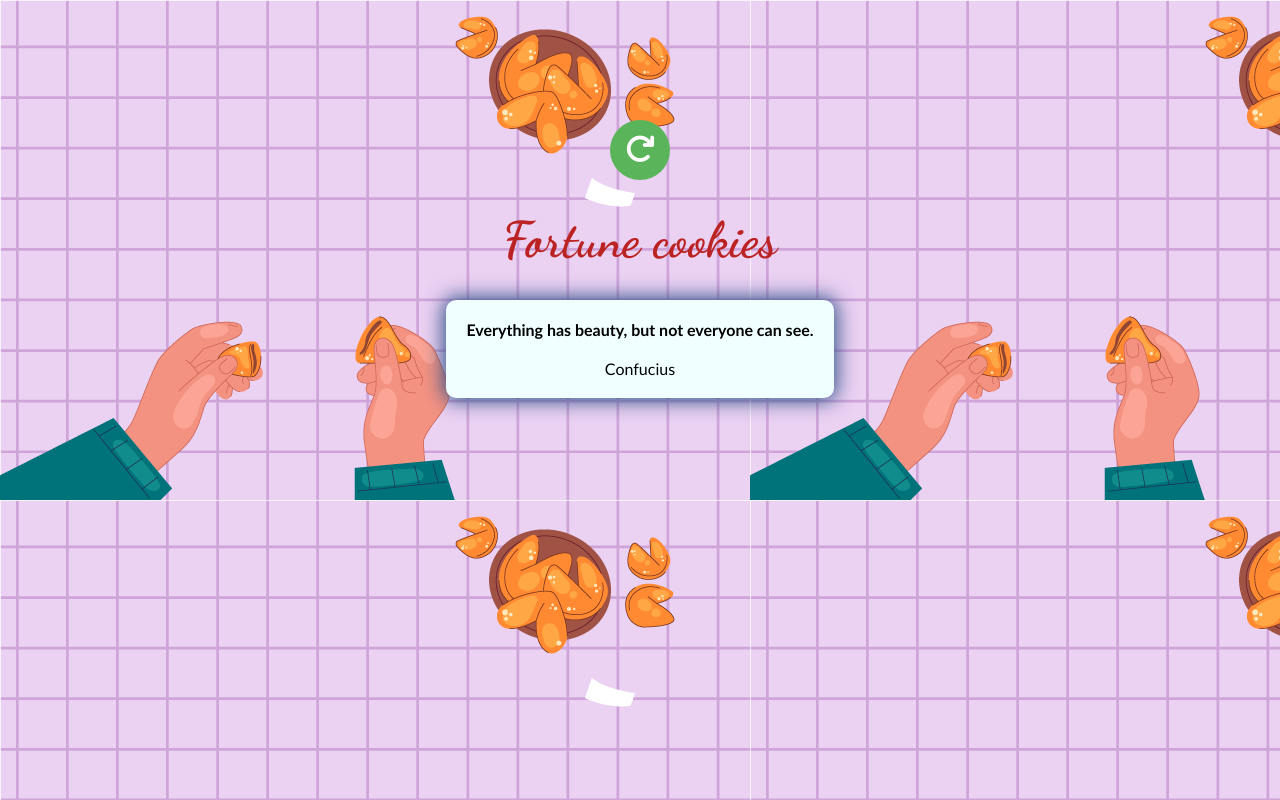
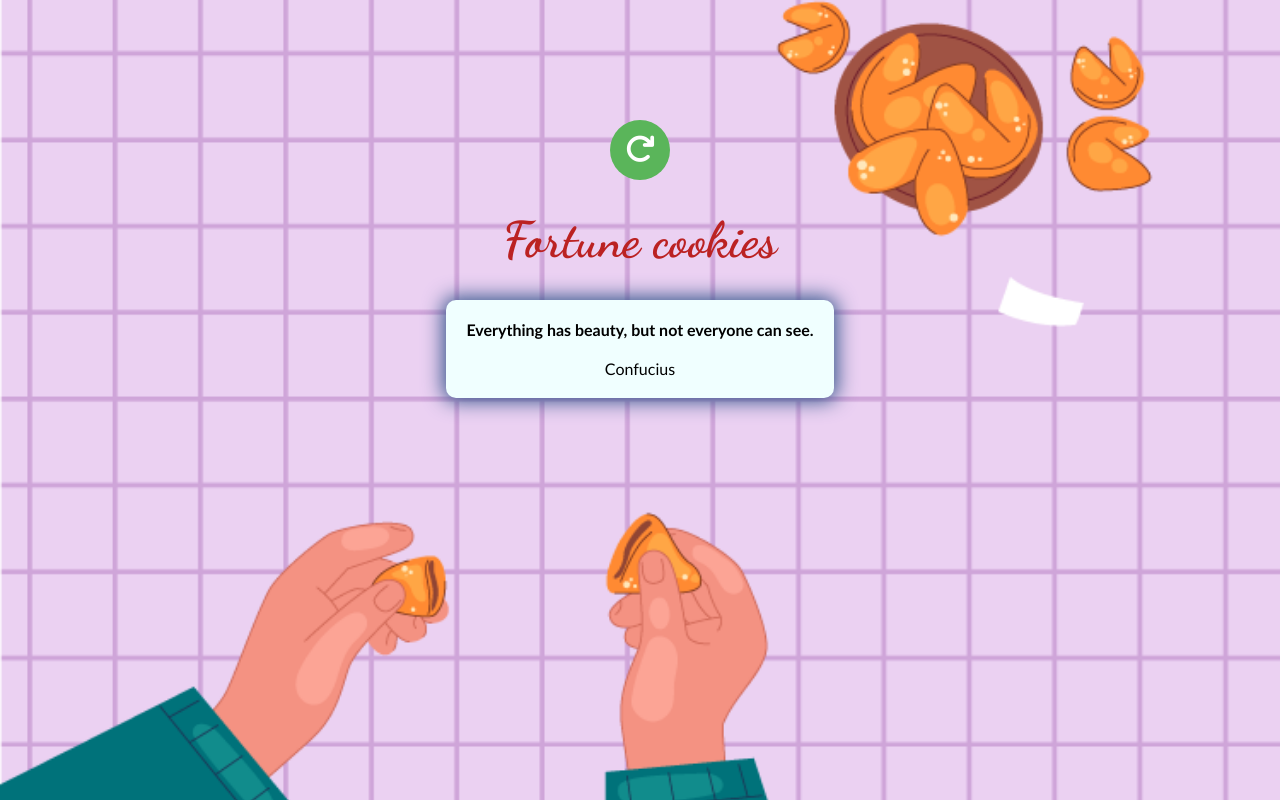
Before and after one commit to lerc7689/PhraseGenerator, a React (Vite) app: page / in a window 1280 px wide. Built offline with nearby package versions, Linux system fonts and the light colour scheme.

Commit message:
Update App.css

```diff
--- a/src/App.css
+++ b/src/App.css
@@ -16,6 +16,13 @@
   width: 100vw;
   height: 100vh;
   background: cover;
+
+  -webkit-background-size: cover;
+  -moz-background-size: cover;
+  -o-background-size: cover;
+  background-size: cover;
+  background-position: center;
+  background-attachment: fixed;
 }
 .phraseContainer {
   background-color: azure;
```
